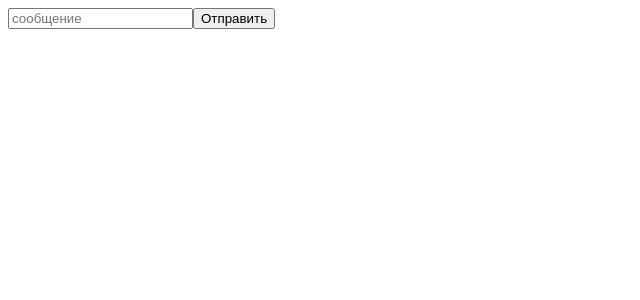
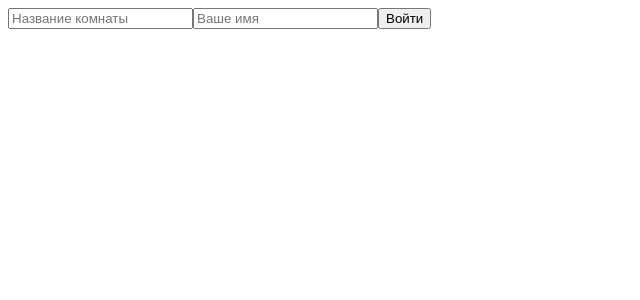
Before and after one commit to DOMININ/chat-test, a React (Create React App) app: page / in a window 1280 px wide. Shown: the top 300 px of the page, without its empty margins (0-640 px from the left). Built offline with nearby package versions, Linux system fonts and the light colour scheme; no server answers; the HTML template or start-up script is replaced by a standard one.

Commit message:
добавил пользователям имена

```diff
--- a/package.json
+++ b/package.json
@@ -7,6 +7,7 @@
     "@testing-library/react": "^9.3.2",
     "@testing-library/user-event": "^7.1.2",
     "express": "^4.17.1",
+    "nodemon": "^2.0.4",
     "react": "^16.13.1",
     "react-dom": "^16.13.1",
     "react-scripts": "3.4.3",
@@ -18,7 +19,7 @@
     "build": "react-scripts build",
     "test": "react-scripts test",
     "eject": "react-scripts eject",
-    "server": "node server.js"
+    "server": "nodemon server.js"
   },
   "eslintConfig": {
     "extends": "react-app"
--- a/src/App.js
+++ b/src/App.js
@@ -1,10 +1,23 @@
-import React from 'react'
-import AuthPage from './Components/AuthPage'
+import React, { useState } from 'react'
+import AuthPage from './Components/AuthPage/AuthPage'
+import ChatRoom from './Components/ChatRoom/ChatRoom'
 
 const App = () => {
+  const [isAuth, setIsAuth] = useState(false)
+  const [chatData, setChatData] = useState({})
+
   return (
     <div>
-      <AuthPage />
+      {isAuth ? (
+        <ChatRoom chatData={chatData} />
+      ) : (
+        <AuthPage
+          chatData={(data) => {
+            setChatData(data)
+          }}
+          onLogged={() => setIsAuth(true)}
+        />
+      )}
     </div>
   )
 }
--- a/src/Components/AuthPage.jsx
+++ /dev/null
@@ -1,31 +0,0 @@
-import React, { useState } from 'react'
-import socket from '../socket'
-
-const AuthPage = () => {
-  const [message, setMessage] = useState('')
-
-  const onChangeInput = (e) => {
-    setMessage(e.target.value)
-  }
-
-  const logIn = () => {
-    socket.emit('message', message)
-  }
-
-  socket.on('message', (msg) => {
-    setMessage(msg)
-    console.log(msg)
-  })
-
-  return (
-    <form>
-      <i>{message}</i>
-      <input type="text" placeholder="сообщение" value={message} onChange={onChangeInput} />
-      <button type="button" onClick={logIn}>
-        Отправить
-      </button>
-    </form>
-  )
-}
-
-export default AuthPage
--- /dev/null
+++ b/src/Components/AuthPage/AuthPage.jsx
@@ -0,0 +1,40 @@
+import React, { useState } from 'react'
+import socket from '../../socket'
+
+const AuthPage = ({ onLogged, chatData }) => {
+  const [roomName, setRoomName] = useState('')
+  const [userName, setUserName] = useState('')
+
+  const logIn = () => {
+    if (!roomName.trim() || !userName.trim()) {
+      alert('Не все поля заполнены!')
+    } else {
+      socket.emit('auth', { roomName, userName })
+
+      chatData({ roomName, userName })
+      onLogged()
+    }
+  }
+
+  return (
+    <form>
+      <input
+        type="text"
+        placeholder="Название комнаты"
+        value={roomName}
+        onChange={(e) => setRoomName(e.target.value)}
+      />
+      <input
+        type="text"
+        placeholder="Ваше имя"
+        value={userName}
+        onChange={(e) => setUserName(e.target.value)}
+      />
+      <button type="button" onClick={logIn}>
+        Войти
+      </button>
+    </form>
+  )
+}
+
+export default AuthPage
--- /dev/null
+++ b/src/Components/ChatRoom/ChatRoom.jsx
@@ -0,0 +1,29 @@
+import React, { useState } from 'react'
+import socket from '../../socket'
+
+const ChatRoom = ({ chatData }) => {
+  const [message, setMessage] = useState('')
+
+  const sendMsg = () => {
+    const roomData = { chatData, message }
+    socket.emit('roomData', roomData)
+  }
+
+  socket.on('roomMessage', (msg) => console.log(msg))
+
+  return (
+    <div>
+      <input
+        type="text"
+        placeholder="Сообщение"
+        value={message}
+        onChange={(e) => setMessage(e.target.value)}
+      />
+      <button type="button" onClick={sendMsg}>
+        Отправить
+      </button>
+    </div>
+  )
+}
+
+export default ChatRoom
```
Also changed, not shown: server.js (+9 -9 lines), 1 other file (tests, documents, lock files or other folders).
